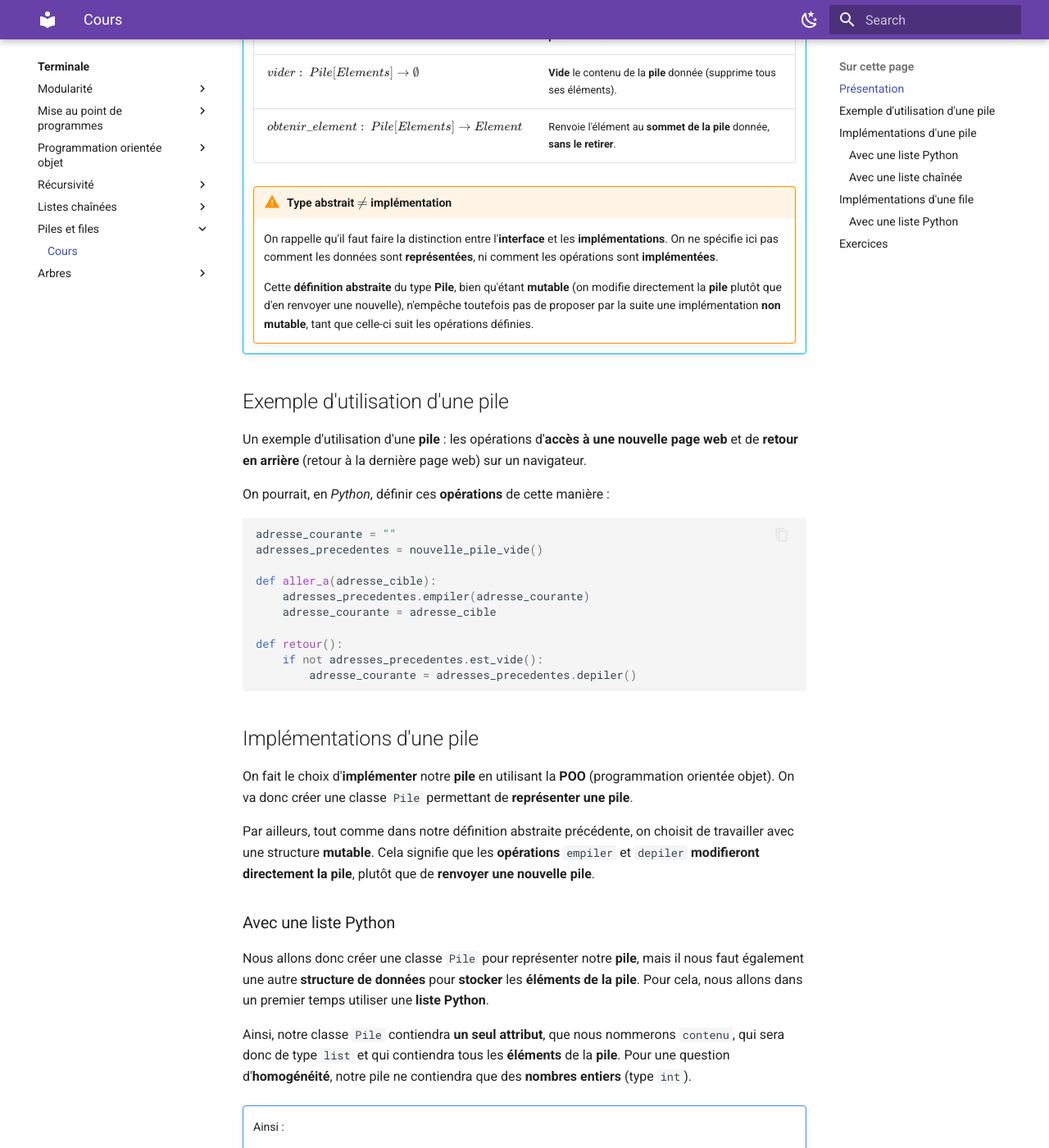
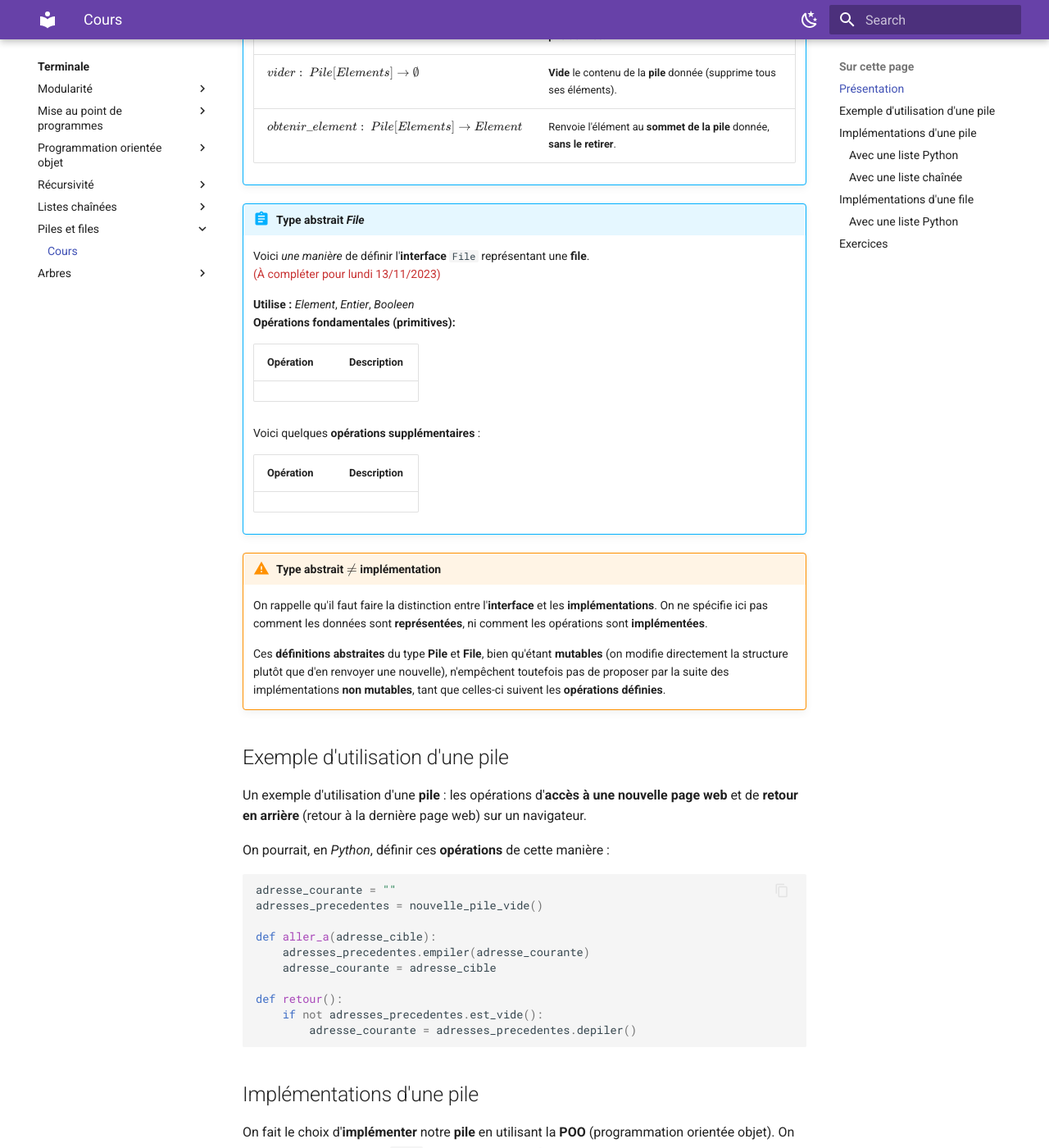
Before and after one commit to erwandemerville/nsi, an MkDocs documentation site: the page built from docs/terminale/pilesfiles/cours.md, in a window 1280 px wide and 1400 px high, scrolled down 2543 px. Shown: the whole window at 82% size. Built offline with MkDocs 1.6.1 and Material for MkDocs 9.7.7, drawn with Linux system fonts in a browser that asks for light colours; some of the changed text lies outside the part shown.

Commit message:
MAJ piles files

```diff
--- a/docs/terminale/pilesfiles/cours.md
+++ b/docs/terminale/pilesfiles/cours.md
@@ -62,10 +62,25 @@ Comme dans le cas des **listes chaînées**, il y a plusieurs façons d'**implé
     | $vider :~Pile[Elements] \rightarrow \emptyset$                    | **Vide** le contenu de la **pile** donnée (supprime tous ses éléments).    |
     | $obtenir\_element :~Pile[Elements] \rightarrow Element$                 | Renvoie l'élément au **sommet de la pile** donnée, **sans le retirer**.     |
 
-    !!! warning "Type abstrait $\ne$ implémentation"
-        On rappelle qu'il faut faire la distinction entre l'**interface** et les **implémentations**. On ne spécifie ici pas comment les données sont **représentées**, ni comment les opérations sont **implémentées**.
+!!! abstract "Type abstrait *File*"
+    Voici *une manière* de définir l'**interface** `File` représentant une **file**.
+    <span style="color:rgb(200,50,50)">(À compléter pour lundi 13/11/2023)</span>
 
-        Cette **définition abstraite** du type **Pile**, bien qu'étant **mutable** (on modifie directement la **pile** plutôt que d'en renvoyer une nouvelle), n'empêche toutefois pas de proposer par la suite une implémentation **non mutable**, tant que celle-ci suit les opérations définies.
+	**Utilise :** *Element*, *Entier*, *Booleen*<br />
+	**Opérations fondamentales (primitives):**
+
+    | Opération                                                    | Description                                                  |
+    | ------------------------------------------------------------ | ------------------------------------------------------------ |
+
+    Voici quelques **opérations supplémentaires** :
+
+    | Opération                                                  | Description                                                  |
+    | ---------------------------------------------------------- | ------------------------------------------------------------ |
+
+!!! warning "Type abstrait $\ne$ implémentation"
+    On rappelle qu'il faut faire la distinction entre l'**interface** et les **implémentations**. On ne spécifie ici pas comment les données sont **représentées**, ni comment les opérations sont **implémentées**.
+
+    Ces **définitions abstraites** du type **Pile** et **File**, bien qu'étant **mutables** (on modifie directement la structure plutôt que d'en renvoyer une nouvelle), n'empêchent toutefois pas de proposer par la suite des implémentations **non mutables**, tant que celles-ci suivent les **opérations définies**.
 
 ## Exemple d'utilisation d'une pile
 
@@ -370,7 +385,7 @@ Cela signifie que les **opérations** `enfiler` et `defiler` **modifieront direc
 
 ### Avec une liste Python
 
-(à faire pour lundi 13/11/2023)
+<span style="color:rgb(200,50,50)">(À compléter pour lundi 13/11/2023)</span>
 
 ## Exercices
 
```
